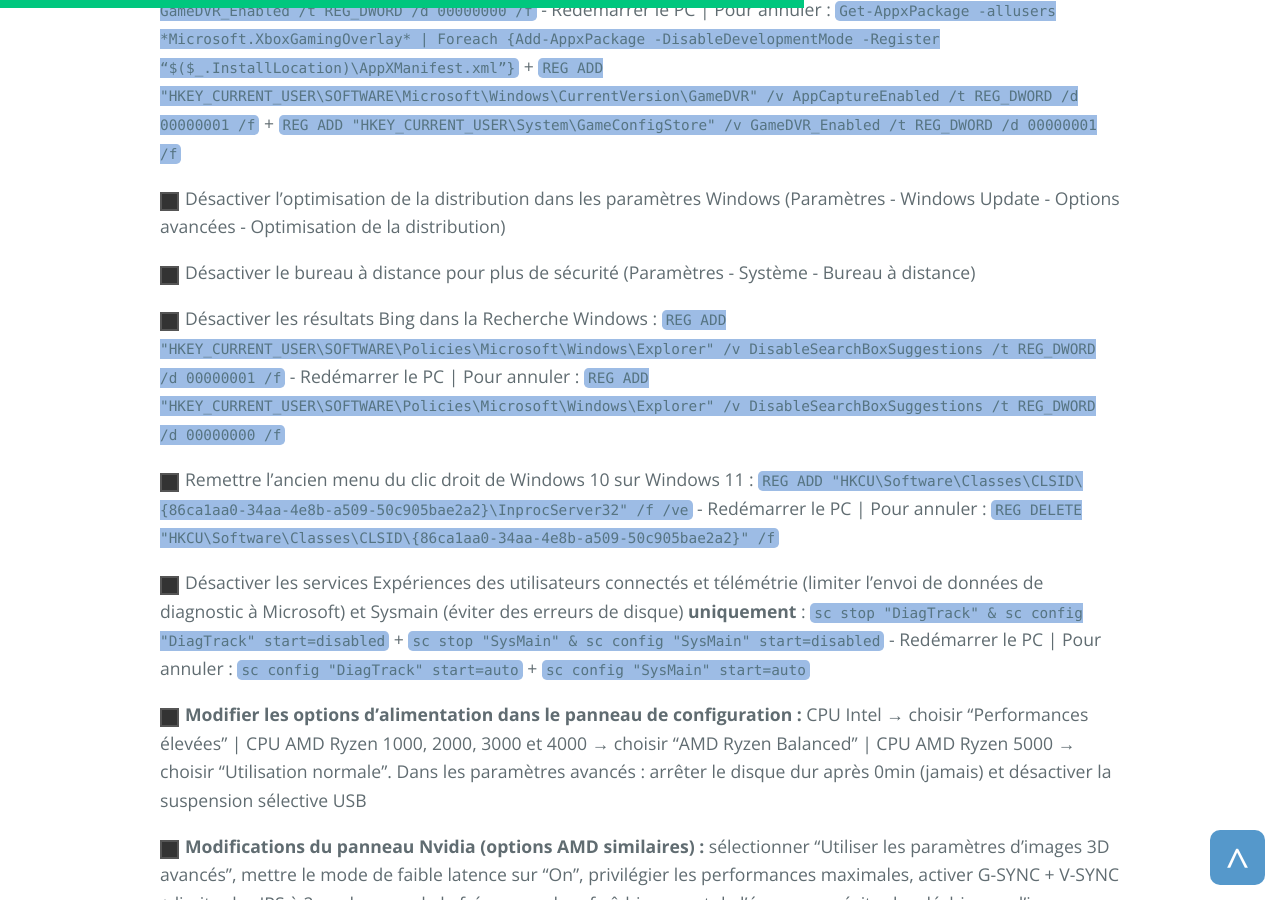
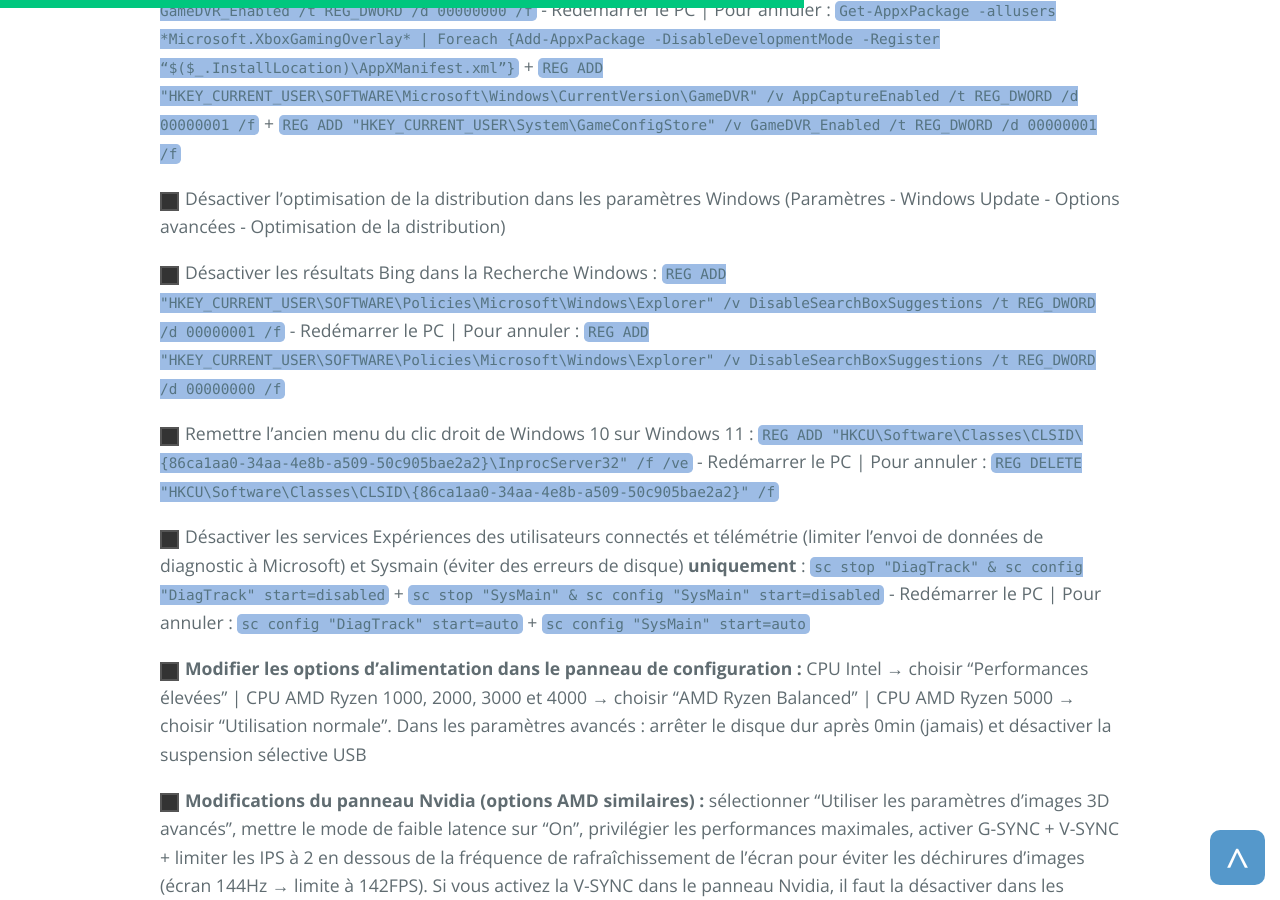
Before and after one commit to PouletEnSlip/pouletenslip.github.io, a Jekyll site: the page built from pages/opti/index.md, in a window 1280 px wide and 900 px high, scrolled down 2689 px. Built offline with Jekyll 4.4.1, drawn with Linux system fonts in a browser that asks for light colours; comment, search, counter and statistics services are not loaded.

Commit message:
Update index.md

```diff
--- a/pages/opti/index.md
+++ b/pages/opti/index.md
@@ -49,8 +49,6 @@ Pensez à éteindre votre ordinateur la nuit, ne le mettez pas en veille pour pr
 
 <input type="checkbox" class="check-with-label"><label class="label-for-check">Désactiver l'optimisation de la distribution dans les paramètres Windows (Paramètres - Windows Update - Options avancées - Optimisation de la distribution)</label>
 
-<input type="checkbox" class="check-with-label"><label class="label-for-check">Désactiver le bureau à distance pour plus de sécurité (Paramètres - Système - Bureau à distance)</label>
-
 <input type="checkbox" class="check-with-label"><label class="label-for-check">Désactiver les résultats Bing dans la Recherche Windows : `REG ADD "HKEY_CURRENT_USER\SOFTWARE\Policies\Microsoft\Windows\Explorer" /v DisableSearchBoxSuggestions /t REG_DWORD /d 00000001 /f` - Redémarrer le PC | Pour annuler : `REG ADD "HKEY_CURRENT_USER\SOFTWARE\Policies\Microsoft\Windows\Explorer" /v DisableSearchBoxSuggestions /t REG_DWORD /d 00000000 /f`</label>
 
 <input type="checkbox" class="check-with-label"><label class="label-for-check">Remettre l'ancien menu du clic droit de Windows 10 sur Windows 11 : `REG ADD "HKCU\Software\Classes\CLSID\{86ca1aa0-34aa-4e8b-a509-50c905bae2a2}\InprocServer32" /f /ve` - Redémarrer le PC | Pour annuler : `REG DELETE "HKCU\Software\Classes\CLSID\{86ca1aa0-34aa-4e8b-a509-50c905bae2a2}" /f`</label>
```
